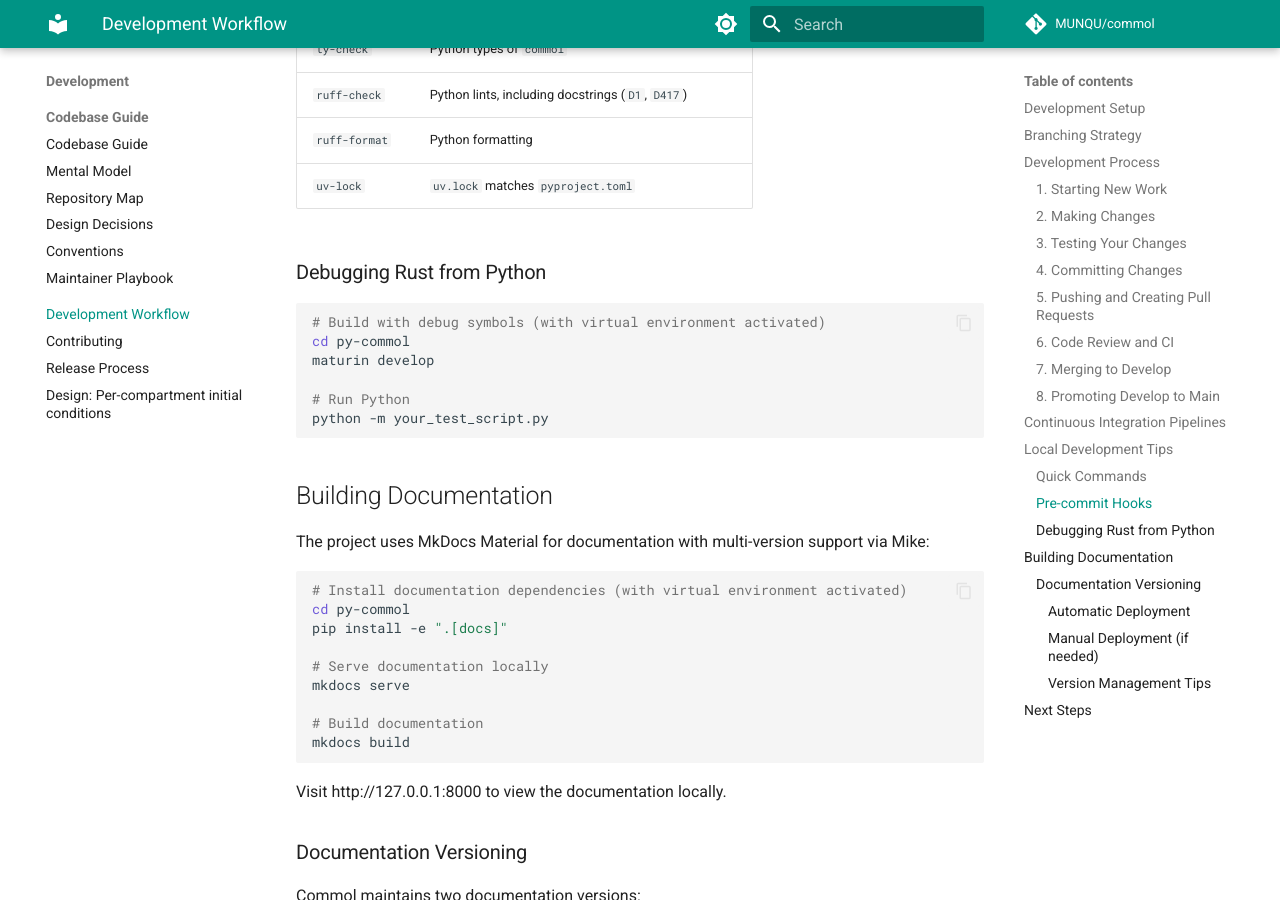
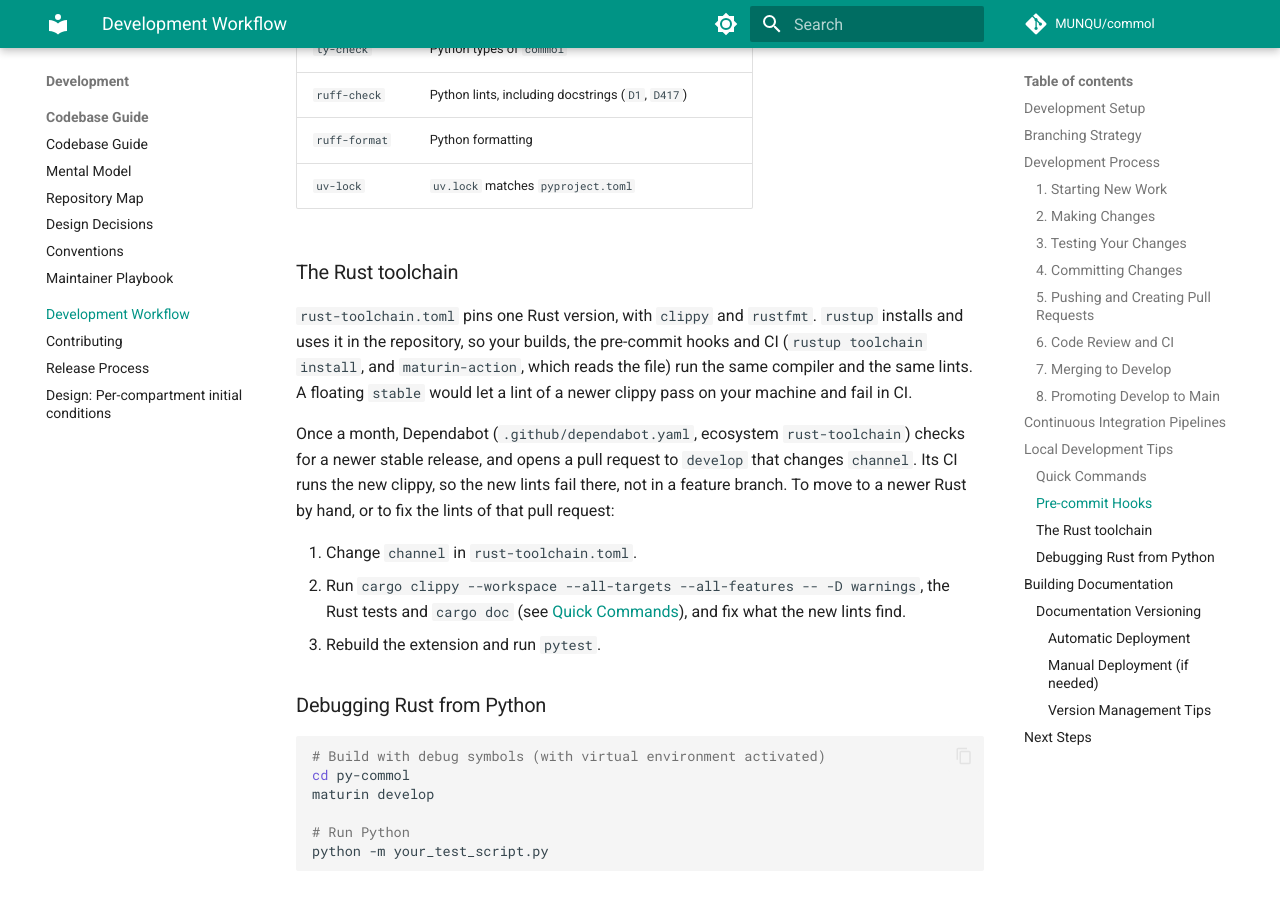
Before and after one commit to MUNQU/commol, an MkDocs documentation site: the page built from docs/development/workflow.md, in a window 1280 px wide and 900 px high, scrolled down 5635 px. Built offline with MkDocs 1.6.1 and Material for MkDocs 9.7.7, drawn with Linux system fonts in a browser that asks for light colours; comment, search, counter and statistics services are not loaded; the version menu is left out.

Commit message:
ci(rust): pin the toolchain and let dependabot update it

````diff
--- a/docs/development/workflow.md
+++ b/docs/development/workflow.md
@@ -219,6 +219,27 @@ On every commit, the hooks in `.pre-commit-config.yaml` run:
 | `ruff-format` | Python formatting |
 | `uv-lock` | `uv.lock` matches `pyproject.toml` |
 
+### The Rust toolchain
+
+`rust-toolchain.toml` pins one Rust version, with `clippy` and `rustfmt`.
+`rustup` installs and uses it in the repository, so your builds, the
+pre-commit hooks and CI (`rustup toolchain install`, and `maturin-action`,
+which reads the file) run the same compiler and the same lints. A floating
+`stable` would let a lint of a newer clippy pass on your machine and fail in
+CI.
+
+Once a month, Dependabot (`.github/dependabot.yaml`, ecosystem
+`rust-toolchain`) checks for a newer stable release, and opens a pull
+request to `develop` that changes `channel`. Its CI runs the new clippy, so
+the new lints fail there, not in a feature branch. To move to a newer Rust
+by hand, or to fix the lints of that pull request:
+
+1. Change `channel` in `rust-toolchain.toml`.
+2. Run `cargo clippy --workspace --all-targets --all-features -- -D warnings`,
+   the Rust tests and `cargo doc` (see [Quick Commands](#quick-commands)),
+   and fix what the new lints find.
+3. Rebuild the extension and run `pytest`.
+
 ### Debugging Rust from Python
 
 ```bash
````
Also changed, not shown: AGENTS.md (+1 -0 lines), rust-toolchain.toml (added, +7 -0 lines), 3 other files.
